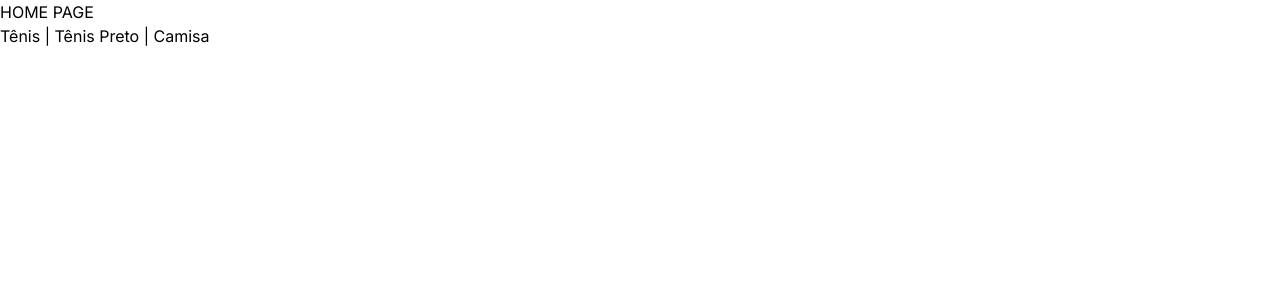
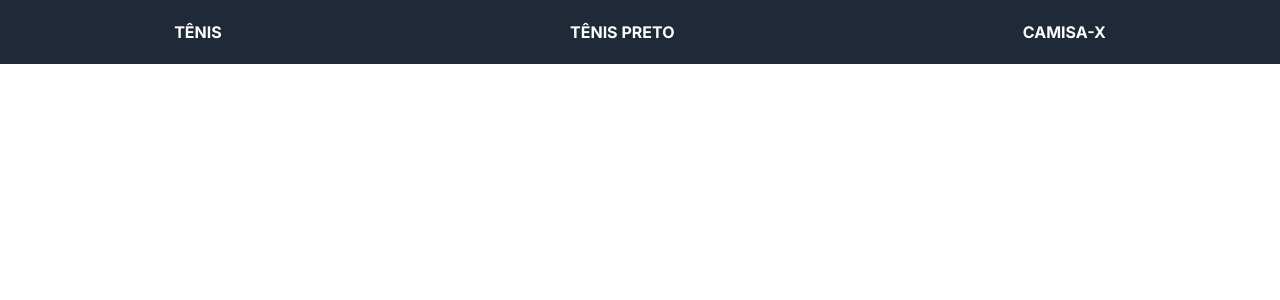
Before and after one commit to BeatrizSanti/loja-app, a Next.js app: page / in a window 1280 px wide. Shown: the top 300 px of the page. Built offline with nearby package versions, Linux system fonts and the light colour scheme.

Commit message:
Add cabeçalho e rodapé

```diff
--- a/src/app/globals.css
+++ b/src/app/globals.css
@@ -1,3 +1,10 @@
-@import "tailwindcss/base";
-@import "tailwindcss/components";
-@import "tailwindcss/utilities";
+@tailwind base;
+@tailwind components;
+@tailwind utilities;
+
+@layer components {
+    .link-cabecalho {
+      @apply block xl:p-5 sm:p-2 md:p-3 hover:bg-amber-400 transition-all duration-500 ease-out rounded font-bold;
+    }
+
+  }
--- a/src/app/layout.jsx
+++ b/src/app/layout.jsx
@@ -1,17 +1,25 @@
 import { Inter } from 'next/font/google'
 import './globals.css'
+import Link from "next/link";
+import Cabecalho from "@/components/Cabecalho/Cabecalho";
+import Rodape from "@/components/Rodape/rodape";
 
 const inter = Inter({ subsets: ['latin'] })
 
 export const metadata = {
-  title: 'App da 4ª entrega',
+  title: 'App da 4ª Entrega',
   description: 'Generated by create next app',
 }
 
 export default function RootLayout({ children }) {
   return (
     <html lang="pt-br">
-      <body className={inter.className}>{children}</body>
+      <body className={inter.className}>
+        <Cabecalho>
+          {children}
+        </Cabecalho>
+
+      </body>
     </html>
   )
 }
--- a/src/app/not-found.jsx
+++ b/src/app/not-found.jsx
@@ -2,7 +2,7 @@
     return (
 
         <div>
-           <h1>HOME PAGE</h1>
+           <h1>OOPS! 404</h1>
             <p>Sorry, the page you are looking for does not exist!</p>
         </div>
     )
--- a/src/app/page.jsx
+++ b/src/app/page.jsx
@@ -6,11 +6,6 @@
     <>
       <h1>HOME PAGE</h1>
 
-      <div>
-        <Link href = "/produtos/tenis"> Tênis </Link> |
-        <Link href = "/produtos/produto/tenis-preto"> Tênis Preto </Link> |
-        <Link href = "/produtos/produto/camisa-xadrez"> Camisa </Link>
-      </div>
     </>
   )
 }
--- a/src/app/produtos/dinamicas/vestuario/[camisa]/page.jsx
+++ b/src/app/produtos/dinamicas/vestuario/[camisa]/page.jsx
@@ -1,5 +1,4 @@
 import Link from 'next/link'
-import React from 'react'
 
 export default function CamisaSlug({params}) {
   return (
--- /dev/null
+++ b/src/components/Rodape/rodape.jsx
@@ -0,0 +1,12 @@
+import React from 'react'
+
+export default function Rodape() {
+  return (
+    <footer className="bg-gray-800 text-white h-16 fixed w-full bottom-0">
+        <div>
+            <p>Desenvolvido por: <span>rm551856</span></p>
+            <p>NEXT.js - React.js - GitHub - tailwindcss</p>
+        </div>
+    </footer>
+  )
+}
--- /dev/null
+++ b/src/components/cabecalho/cabecalho.jsx
@@ -0,0 +1,15 @@
+import Link from "next/link";
+
+
+export default function Cabecalho() {
+  return (
+
+    <header className="bg-gray-800 text-white h-16">
+        <nav className="flex flex-row justify-around">
+            <Link className="link-cabecalho" href="/produtos/estaticas/tenis">TÊNIS</Link>
+            <Link className="link-cabecalho" href="/produtos/dinamicas/estranho/tenis-preto">TÊNIS PRETO</Link>
+            <Link className="link-cabecalho" href="/produtos/dinamicas/vestuario/camisa-xadrez">CAMISA-X</Link>
+      </nav>
+    </header>
+  )
+}
```
